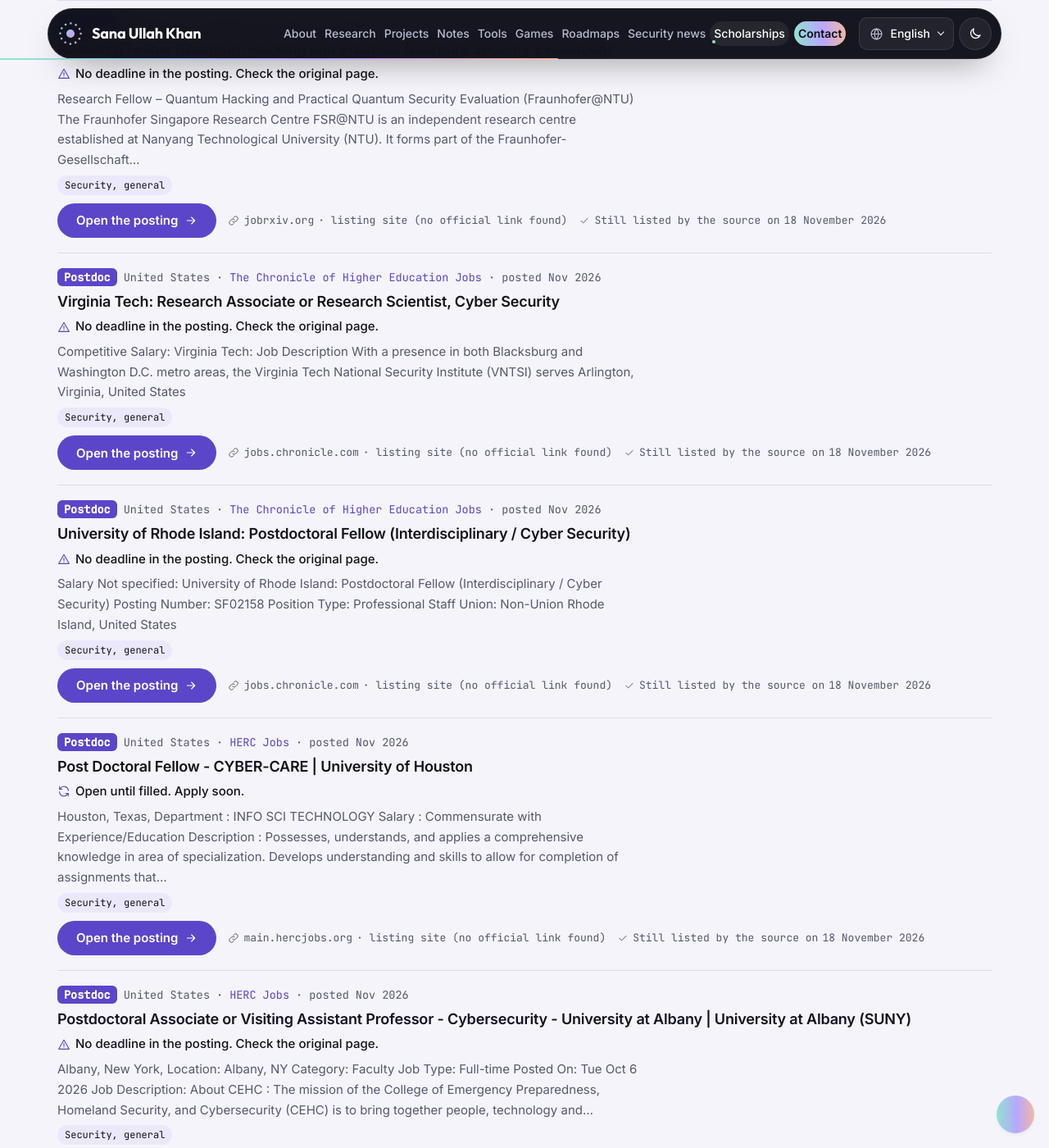
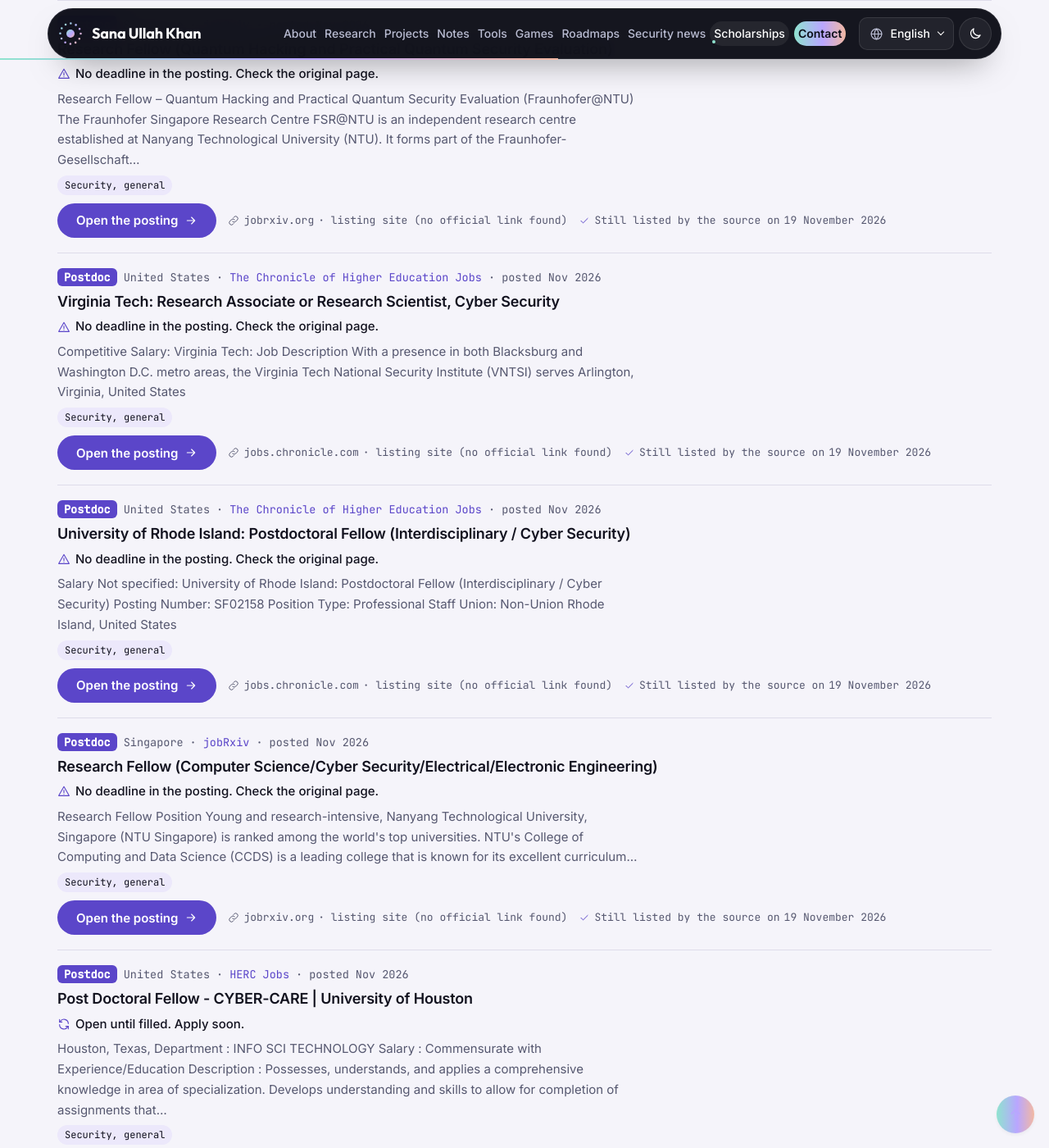
Before and after one commit to Sanaullah-Niazi/portfolio, a Jekyll site: the page built from scholarships/index.html, in a window 1280 px wide and 1400 px high, scrolled down 9829 px. Shown: the whole window at 82% size. Built offline with Jekyll 4.4.1, drawn with Linux system fonts in a browser that asks for light colours; some of the changed text lies outside the part shown.

Commit message:
Update security scholarships

```diff
--- a/_data/security_opportunities.json
+++ b/_data/security_opportunities.json
@@ -1,5 +1,5 @@
 {
- "updated": "2026-11-18T12:12:29Z",
+ "updated": "2026-11-19T12:06:21Z",
  "sources": [
   {
    "name": "IACR Jobs",
@@ -84,7 +84,7 @@
   {
    "name": "jobRxiv",
    "home": "https://jobrxiv.org",
-   "count": 5
+   "count": 6
   },
   {
    "name": "Times Higher Education Jobs",
@@ -112,7 +112,7 @@
    "posted": "2026-11-06",
    "deadline": "2026-11-20",
    "rolling": false,
-   "seen": "2026-11-18",
+   "seen": "2026-11-19",
    "excerpt": "3168,20 EUR per month: AALTO UNIVERSITY: You will investigate how people assess whether requests are genuine, and how interface interventions may support them in their judgments. Finland (FI)",
    "page_checked": "2026-11-06",
    "official": "http://www.aalto.fi/en/services/workday-recruiting-system-accessibility-interaction-overview"
@@ -131,7 +131,7 @@
    "posted": "2026-11-04",
    "deadline": "2026-11-26",
    "rolling": false,
-   "seen": "2026-11-18",
+   "seen": "2026-11-19",
    "excerpt": "University of Tartu, Institute of Computer Science; Tartu, Estonia. This doctoral research will investigate post-quantum cryptographic primitives and develop lightweight protocols for real-time applications, using power-system communication as the primary application domain. It…",
    "official": "https://crypto.cs.ut.ee/Main/PQCPosition2026-2"
   },
@@ -149,7 +149,7 @@
    "posted": "2026-10-01",
    "deadline": "2026-11-30",
    "rolling": false,
-   "seen": "2026-11-18",
+   "seen": "2026-11-19",
    "excerpt": "TVöD Bund, pay category 13: Max Planck Institute for the Study of Crime, Security and Law: The Department of Public Law at the Max Planck Institute for the Study of Crime, Security and Law in Freiburg im Breisgau, Germany (Director: Prof... Freiburg im Breisgau, Baden-Württemberg",
    "page_checked": "2026-11-01",
    "official": ""
@@ -169,7 +169,7 @@
    "posted": "2026-10-21",
    "deadline": "2026-12-01",
    "rolling": false,
-   "seen": "2026-11-18",
+   "seen": "2026-11-19",
    "excerpt": "Technical University of Darmstadt, Germany. The Cryptography and Privacy Engineering Group (ENCRYPTO) @CS Department @TU Darmstadt offers a full position for a Postdoctoral Researcher, available immediately and for 2 years.Our mission is to demonstrate that privacy can be…",
    "page_checked": "2026-11-10",
    "official": "https://encrypto.de/POSTDOC"
@@ -188,7 +188,7 @@
    "posted": "2026-11-07",
    "deadline": "2026-12-03",
    "rolling": false,
-   "seen": "2026-11-18",
+   "seen": "2026-11-19",
    "excerpt": "Deadline: December 3, 2026 Applications are open for the MCW Global Young Leaders Fellowship 2027. The Fellowship Program aims to mobilize young people with the skills and resources needed to create and implement vision plans in the areas of education, health, and economic…",
    "page_checked": "2026-11-08",
    "official": ""
@@ -207,7 +207,7 @@
    "posted": "2026-09-29",
    "deadline": "2026-12-15",
    "rolling": false,
-   "seen": "2026-11-18",
+   "seen": "2026-11-19",
    "excerpt": "National University of Singapore (NUS), School of Computing; Singapore. The ChocoLab at the National University of Singapore (NUS) is recruiting PhD students for the August 2027 intake. We study the security and correctness of the lower levels of computing. We find…",
    "official": "https://chocoresearch.com/openings/"
   },
@@ -226,7 +226,7 @@
    "posted": "2026-10-30",
    "deadline": "2026-12-31",
    "rolling": false,
-   "seen": "2026-11-18",
+   "seen": "2026-11-19",
    "excerpt": "CWI (Centrum Wiskunde & Informatica), Computer Security group; Amsterdam, The Netherlands. CWI Amsterdam has an opening for a fully funded 4-year PhD position in the Computer Security group (headed by Prof. Marten van Dijk), supervised by Dr. Chenglu Jin. The position is part of…",
    "official": "https://www.cwi.nl/en/jobs/vacancies/1348025/"
   },
@@ -245,7 +245,7 @@
    "posted": "2026-10-30",
    "deadline": "2027-01-05",
    "rolling": false,
-   "seen": "2026-11-18",
+   "seen": "2026-11-19",
    "excerpt": "Newcastle University, UK. PhD Studentship in Privacy-Preserving AI — Newcastle University, UK Applications are invited for a PhD project on “Privacy-Preserving AI for Assessing UK Data Centre Water Demand”, supervised by Dr Aydin Abadi at Newcastle University, with Dr Thomas…",
    "official": "https://iapetus.ac.uk/how-to-apply/"
   },
@@ -264,7 +264,7 @@
    "posted": "2026-11-12",
    "deadline": "2027-01-10",
    "rolling": false,
-   "seen": "2026-11-18",
+   "seen": "2026-11-19",
    "excerpt": "Postdoctoral Research Fellow in Privacy-Preserving Cryptography MathQuEST Postdoctoral Researcher on post-quantum cryptography This Postdoctoral position at Monash University is to undertake research on post-quantum cryptography as part of the ARC Centre of Excellence in…",
    "page_checked": "2026-11-12",
    "official": ""
@@ -283,7 +283,7 @@
    "posted": "2026-11-12",
    "deadline": "2027-02-15",
    "rolling": false,
-   "seen": "2026-11-18",
+   "seen": "2026-11-19",
    "excerpt": "University of Skövde Masters Degree Deadline: 15 Jan/15 Feb 2027 (annual) Study in: Sweden Course starts August 2027 Brief description: The University of Skövde Master’s Scholarships, funded by the Swedish Council for Higher Education, help citizens of countries outside the…",
    "page_checked": "2026-11-12",
    "official": ""
@@ -302,7 +302,7 @@
    "posted": "2026-10-28",
    "deadline": "2027-11-22",
    "rolling": false,
-   "seen": "2026-11-18",
+   "seen": "2026-11-19",
    "excerpt": "Texas A&M University - Central Texas: Job TitlePostdoctoral Researcher/Assistant Research Scientist – AI, Cybersecurity & High-Performance Research ComputingAgencyTexas A&M University - Ce Killeen, TX",
    "page_checked": "2026-11-01",
    "official": "https://www.tamuct.edu/human-resources/employment-opportunities.html"
@@ -323,7 +323,7 @@
    "posted": "2026-10-08",
    "deadline": "",
    "rolling": false,
-   "seen": "2026-11-18",
+   "seen": "2026-11-19",
    "excerpt": "Aarhus University, Department of Computer Science. The Aarhus Crypto Group invites expressions of interest for a two-year postdoc within the SPADE project (Secure Privacy-Preserving Analytics in Distributed Environments), starting on 1 January 2027 or later. SPADE is led by…",
    "page_checked": "2026-11-01",
    "official": ""
@@ -342,7 +342,7 @@
    "posted": "2026-10-08",
    "deadline": "",
    "rolling": false,
-   "seen": "2026-11-18",
+   "seen": "2026-11-19",
    "excerpt": "Technical University of Denmark, Copenhagen, Denmark. Are you a cybersecurity researcher interested in cyber-deception, empirical security, and adaptive cyber defense? Do you enjoy combining security experimentation with data-driven methods? This fully funded two-year…",
    "page_checked": "2026-11-01",
    "official": "https://efzu.fa.em2.oraclecloud.com/hcmUI/CandidateExperience/en/sites/CX_2001/job/8336/?utm_medium=jobshare&utm_source=External+Job+Share"
@@ -362,7 +362,7 @@
    "posted": "2026-10-08",
    "deadline": "",
    "rolling": false,
-   "seen": "2026-11-18",
+   "seen": "2026-11-19",
    "excerpt": "National Sun Yat-sen University, Department of Computer Science and Engineering; Kaohsiung, Taiwan. Applications are invited for a Postdoctoral Fellow in applied cryptography at the CANSEC Lab, Department of Computer Science and Engineering, National Sun Yat-sen University…",
    "page_checked": "2026-11-01",
    "official": ""
@@ -420,7 +420,7 @@
    "posted": "2026-10-21",
    "deadline": "",
    "rolling": true,
-   "seen": "2026-11-18",
+   "seen": "2026-11-19",
    "excerpt": "The Canadian Institute for Cybersecurity (CIC) University of New Brunswick (UNB). Research Areas Post-quantum cryptography and quantum-safe migration Cryptographic protocol design, analysis, and implementation Public-key cryptography, digital signatures, and key establishment…",
    "page_checked": "2026-11-01",
    "official": ""
@@ -439,7 +439,7 @@
    "posted": "2026-10-21",
    "deadline": "",
    "rolling": false,
-   "seen": "2026-11-18",
+   "seen": "2026-11-19",
    "excerpt": "Hefei National Laboratory, Hefei, China. A full‑time postdoctoral fellowship in symmetric-key cryptography is available at Hefei National Laboratory, China. The research work will focus on the following topics: 1. Design and cryptanalysis of symmetric key primitives, covering…",
    "page_checked": "2026-11-01",
    "official": ""
@@ -458,7 +458,7 @@
    "posted": "2026-10-21",
    "deadline": "",
    "rolling": false,
-   "seen": "2026-11-18",
+   "seen": "2026-11-19",
    "excerpt": "Stevens Institute of Technology, Hoboken, New Jersey, USA. I’m recruiting PhD students to join my group at Stevens Institute of Technology in Hoboken, New Jersey, directly across the Hudson River from New York City. Full funding is available to support new students. My research…",
    "page_checked": "2026-11-01",
    "official": ""
@@ -477,7 +477,7 @@
    "posted": "2026-10-21",
    "deadline": "",
    "rolling": false,
-   "seen": "2026-11-18",
+   "seen": "2026-11-19",
    "excerpt": "CEA-LIST, Paris-Saclay, France. We are looking for motivated Master's (M2) students with a strong background in mathematics, computer science, or cryptography for a internship on \"Homomorphic Authentication mechanisms for Encrypted Computation\". The topic will explore the…",
    "page_checked": "2026-11-01",
    "official": ""
@@ -496,7 +496,7 @@
    "posted": "2026-10-21",
    "deadline": "",
    "rolling": false,
-   "seen": "2026-11-18",
+   "seen": "2026-11-19",
    "excerpt": "University of Warwick, Dept. of Computer Science; Coventry, UK. I (https://varun-maram.github.io/) am recruiting PhD students to work with me on post-quantum cryptography and related areas at the University of Warwick, with an expected start in October 2027. The research topics…",
    "page_checked": "2026-11-01",
    "official": ""
@@ -517,7 +517,7 @@
    "posted": "2026-10-28",
    "deadline": "",
    "rolling": false,
-   "seen": "2026-11-18",
+   "seen": "2026-11-19",
    "excerpt": "$60,000 - $80,000 per annum: Old Dominion University: Conduct cutting-edge research on AI security and privacy-preserving systems, publish in top venues, and mentor students. Old Dominion University, Norfolk, Virginia",
    "page_checked": "2026-11-01",
    "official": "https://hera.odurf.odu.edu/careers/"
@@ -536,7 +536,7 @@
    "posted": "2026-11-02",
    "deadline": "",
    "rolling": false,
-   "seen": "2026-11-18",
+   "seen": "2026-11-19",
    "excerpt": "Competitive Salary: Mohamed bin Zayed University of Artificial Intelligence: Description The Computing and Mathematical Sciences Division at Mohamed bin Zayed University of Artificial Intelligence (MBZUAI) invites Abu Dhabi, United Arab Emirates",
    "page_checked": "2026-11-12",
    "official": ""
@@ -556,7 +556,7 @@
    "posted": "2026-11-04",
    "deadline": "",
    "rolling": false,
-   "seen": "2026-11-18",
+   "seen": "2026-11-19",
    "excerpt": "Norwegian University of Science and Technology. NTNU is hiring four fully funded PhD candidates in the interdisciplinary project Cryptology and Social Life: Sovereignty, security and society meet digital wallets. Two positions are in cryptography. Digital identity wallets, such…",
    "page_checked": "2026-11-05",
    "official": "https://www.jobbnorge.no/en/available-jobs/job/311003/cryptology-and-social-life"
@@ -575,7 +575,7 @@
    "posted": "2026-11-04",
    "deadline": "",
    "rolling": false,
-   "seen": "2026-11-18",
+   "seen": "2026-11-19",
    "excerpt": "Arbetsuppgifter I takt med att kraftsystemen blir alltmer digitaliserade och i högre grad förlitar sig på synkroniserade mätningar blir skyddet av övervakningsdata och kommunikation avgörande för en tillförlitlig nätdrift. Forskningen kommer att fokusera på hot som…",
    "page_checked": "2026-11-09",
    "official": "https://kth.varbi.com/en/what:job/jobID:987716/"
@@ -595,7 +595,7 @@
    "posted": "2026-11-06",
    "deadline": "",
    "rolling": false,
-   "seen": "2026-11-18",
+   "seen": "2026-11-19",
    "excerpt": "USI, Lugano, Switzerland. The cryptography group at Università della Svizzera italiana (USI) in Lugano, Switzerland, is looking for PhD students in applied cryptography. Position details Fully funded Ideal start: early to mid-2027 Duration: 4–5 years The project Cloud storages…",
    "page_checked": "2026-11-07",
    "official": ""
@@ -615,7 +615,7 @@
    "posted": "2026-11-06",
    "deadline": "",
    "rolling": false,
-   "seen": "2026-11-18",
+   "seen": "2026-11-19",
    "excerpt": "New Jersey Institute of Technology, Newark, New Jersey, USA. I am recruiting motivated Ph.D. students to join my new research group in the Department of Computer Science at NJIT, located in Newark, New Jersey. My research focuses on applied cryptography, particularly the design…",
    "page_checked": "2026-11-07",
    "official": ""
@@ -634,7 +634,7 @@
    "posted": "2026-11-06",
    "deadline": "",
    "rolling": false,
-   "seen": "2026-11-18",
+   "seen": "2026-11-19",
    "excerpt": "Postdoc in Cyber-Physical Security for Smart Grids As power systems become more digitalised and rely increasingly on synchronised measurements, protecting monitoring data and communications is essential for reliable grid operation. The research will focus on threats such as…",
    "page_checked": "2026-11-07",
    "official": ""
@@ -654,7 +654,7 @@
    "posted": "2026-11-06",
    "deadline": "",
    "rolling": false,
-   "seen": "2026-11-18",
+   "seen": "2026-11-19",
    "excerpt": "Researcher In Privacy-Preserving Ai The AICell Lab in the department of Applied Physics at KTH and Science for Life Laboratory is a new research group funded by the Data-driven Life Science Fellows program. The group, led by Wei Ouyang, focuses on building AI systems for…",
    "page_checked": "2026-11-08",
    "official": ""
@@ -673,7 +673,7 @@
    "posted": "2026-11-09",
    "deadline": "",
    "rolling": false,
-   "seen": "2026-11-18",
+   "seen": "2026-11-19",
    "excerpt": "Deadline: Ongoing Applications are open for the Chatham House Research Fellow Africa Programme 2026-2027. Housed within Chatham House, the Africa Programme supports improved understanding of politics, security, economies and socio-economic change across Africa, as well as the…",
    "page_checked": "2026-11-10",
    "official": ""
@@ -692,7 +692,7 @@
    "posted": "2026-11-11",
    "deadline": "",
    "rolling": false,
-   "seen": "2026-11-18",
+   "seen": "2026-11-19",
    "excerpt": "The net salary per month is 2000 USD: MOHAMMED VI POLYTECHNIC UNIVERSITY: The Mohammed VI Polytechnic University (UM6P) invites applications for a postdoctoral fellow position in plant stress biology ... Benguerir, Morocco (MA)",
    "page_checked": "2026-11-12",
    "official": ""
@@ -711,7 +711,7 @@
    "posted": "2026-11-11",
    "deadline": "",
    "rolling": false,
-   "seen": "2026-11-18",
+   "seen": "2026-11-19",
    "excerpt": "Research Fellow – Quantum Hacking and Practical Quantum Security Evaluation (Fraunhofer@NTU) The Fraunhofer Singapore Research Centre FSR@NTU is an independent research centre established at Nanyang Technological University (NTU). It forms part of the Fraunhofer-Gesellschaft…",
    "page_checked": "2026-11-18",
    "official": ""
@@ -730,7 +730,7 @@
    "posted": "2026-11-12",
    "deadline": "",
    "rolling": false,
-   "seen": "2026-11-18",
+   "seen": "2026-11-19",
    "excerpt": "Competitive Salary: Virginia Tech: Job Description With a presence in both Blacksburg and Washington D.C. metro areas, the Virginia Tech National Security Institute (VNTSI) serves Arlington, Virginia, United States",
    "page_checked": "2026-11-14",
    "official": ""
@@ -749,9 +749,28 @@
    "posted": "2026-11-17",
    "deadline": "",
    "rolling": false,
-   "seen": "2026-11-18",
+   "seen": "2026-11-19",
    "excerpt": "Salary Not specified: University of Rhode Island: Postdoctoral Fellow (Interdisciplinary / Cyber Security) Posting Number: SF02158 Position Type: Professional Staff Union: Non-Union Rhode Island, United States",
    "page_checked": "2026-11-18",
+   "official": ""
+  },
+  {
+   "id": "395c0e5f7cb9",
+   "title": "Research Fellow (Computer Science/Cyber Security/Electrical/Electronic Engineering)",
+   "url": "https://jobrxiv.org/job/research-fellow-computer-science-cyber-security-electrical-electronic-engineering/",
+   "source": "jobRxiv",
+   "level": "postdoc",
+   "fields": [
+    "general"
+   ],
+   "region": "asia",
+   "country": "SG",
+   "posted": "2026-11-18",
+   "deadline": "",
+   "rolling": false,
+   "seen": "2026-11-19",
+   "excerpt": "Research Fellow Position Young and research-intensive, Nanyang Technological University, Singapore (NTU Singapore) is ranked among the world's top universities. NTU's College of Computing and Data Science (CCDS) is a leading college that is known for its excellent curriculum…",
+   "page_checked": "2026-11-19",
    "official": ""
   },
   {
@@ -765,10 +784,10 @@
    ],
    "region": "usa",
    "country": "US",
-   "posted": "2026-11-18",
+   "posted": "2026-11-19",
    "deadline": "",
    "rolling": true,
-   "seen": "2026-11-18",
+   "seen": "2026-11-19",
    "excerpt": "Houston, Texas, Department : INFO SCI TECHNOLOGY Salary : Commensurate with Experience/Education Description : Possesses, understands, and applies a comprehensive knowledge in area of specialization. Develops understanding and skills to allow for completion of assignments that…",
    "page_checked": "2026-11-01",
    "official": ""
@@ -784,10 +803,10 @@
    ],
    "region": "usa",
    "country": "US",
-   "posted": "2026-11-18",
+   "posted": "2026-11-19",
    "deadline": "",
    "rolling": false,
-   "seen": "2026-11-18",
+   "seen": "2026-11-19",
    "excerpt": "Albany, New York, Location: Albany, NY Category: Faculty Job Type: Full-time Posted On: Tue Oct 6 2026 Job Description: About CEHC : The mission of the College of Emergency Preparedness, Homeland Security, and Cybersecurity (CEHC) is to bring together people, technology and…",
    "page_checked": "2026-11-01",
    "official": ""
@@ -795,327 +814,327 @@
  ],
  "programs": {
   "sfs": {
-   "checked": "2026-11-18",
+   "checked": "2026-11-19",
    "ok": true,
    "fails": 0
   },
   "cispa-phd": {
-   "checked": "2026-11-18",
+   "checked": "2026-11-19",
    "ok": true,
    "fails": 0
   },
   "mpi-sp": {
-   "checked": "2026-11-18",
+   "checked": "2026-11-19",
    "ok": true,
    "fails": 0
   },
   "cyberus": {
-   "checked": "2026-11-18",
+   "checked": "2026-11-19",
    "ok": true,
    "fails": 0
   },
   "ncsc-ace": {
-   "checked": "2026-11-18",
+   "checked": "2026-11-19",
    "ok": true,
    "fails": 0
   },
   "isc2-scholarships": {
-   "checked": "2026-11-18",
+   "checked": "2026-11-19",
    "ok": true,
    "fails": 0
   },
   "wicys": {
-   "checked": "2026-11-18",
+   "checked": "2026-11-19",
    "ok": true,
    "fails": 0
   },
   "google-phd": {
-   "checked": "2026-11-18",
+   "checked": "2026-11-19",
    "ok": true,
    "fails": 0
   },
   "msr-phd": {
-   "checked": "2026-11-18",
+   "checked": "2026-11-19",
    "ok": true,
    "fails": 0
   },
   "nvidia-fellowship": {
-   "checked": "2026-11-18",
+   "checked": "2026-11-19",
    "ok": true,
    "fails": 0
   },
   "apple-aiml": {
-   "checked": "2026-11-18",
+   "checked": "2026-11-19",
    "ok": true,
    "fails": 0
   },
   "ellis-phd": {
-   "checked": "2026-11-18",
+   "checked": "2026-11-19",
    "ok": true,
    "fails": 0
   },
   "ercim": {
-   "checked": "2026-11-18",
+   "checked": "2026-11-19",
    "ok": true,
    "fails": 0
   },
   "msca-dn": {
-   "checked": "2026-11-18",
+   "checked": "2026-11-19",
    "ok": true,
    "fails": 0
   },
   "mbzuai": {
-   "checked": "2026-11-18",
+   "checked": "2026-11-19",
    "ok": true,
    "fails": 0
   },
   "kaust": {
-   "checked": "2026-11-18",
+   "checked": "2026-11-19",
    "ok": true,
    "fails": 0
   },
   "chevening": {
-   "checked": "2026-11-18",
+   "checked": "2026-11-19",
    "ok": true,
    "fails": 0
   },
   "commonwealth": {
-   "checked": "2026-11-18",
+   "checked": "2026-11-19",
    "ok": true,
    "fails": 0
   },
   "gates-cambridge": {
-   "checked": "2026-11-18",
+   "checked": "2026-11-19",
    "ok": true,
    "fails": 0
   },
   "rhodes": {
-   "checked": "2026-11-18",
+   "checked": "2026-11-19",
    "ok": true,
    "fails": 0
   },
   "daad": {
-   "checked": "2026-11-18",
+   "checked": "2026-11-19",
    "ok": true,
    "fails": 0
   },
   "erasmus-mundus": {
-   "checked": "2026-11-18",
+   "checked": "2026-11-19",
    "ok": true,
    "fails": 0
   },
   "swiss-excellence": {
-   "checked": "2026-11-18",
+   "checked": "2026-11-19",
    "ok": true,
    "fails": 0
   },
   "eth-esop": {
-   "checked": "2026-11-18",
+   "checked": "2026-11-19",
    "ok": true,
    "fails": 0
   },
   "eiffel": {
-   "checked": "2026-11-18",
+   "checked": "2026-11-19",
    "ok": true,
    "fails": 0
   },
   "si-scholarship": {
-   "checked": "2026-11-18",
+   "checked": "2026-11-19",
    "ok": true,
    "fails": 0
   },
   "stipendium-hungaricum": {
-   "checked": "2026-11-18",
+   "checked": "2026-11-19",
    "ok": true,
    "fails": 0
   },
   "fulbright": {
-   "checked": "2026-11-18",
+   "checked": "2026-11-19",
    "ok": true,
    "fails": 0
   },
   "nsf-grfp": {
-   "checked": "2026-11-18",
+   "checked": "2026-11-19",
    "ok": true,
    "fails": 0
   },
   "knight-hennessy": {
-   "checked": "2026-11-18",
+   "checked": "2026-11-19",
    "ok": true,
    "fails": 0
   },
   "csc": {
-   "checked": "2026-11-18",
+   "checked": "2026-11-19",
    "ok": true,
    "fails": 0
   },
   "hkpfs": {
-   "checked": "2026-11-18",
+   "checked": "2026-11-19",
    "ok": true,
    "fails": 0
   },
   "mext": {
-   "checked": "2026-11-18",
+   "checked": "2026-11-19",
    "ok": true,
    "fails": 0
   },
   "gks": {
-   "checked": "2026-11-18",
+   "checked": "2026-11-19",
    "ok": true,
    "fails": 0
   },
   "singa": {
-   "checked": "2026-11-18",
+   "checked": "2026-11-19",
    "ok": true,
    "fails": 0
   },
   "hec": {
-   "checked": "2026-11-18",
+   "checked": "2026-11-19",
    "ok": true,
    "fails": 0
   },
   "turkiye": {
-   "checked": "2026-11-18",
+   "checked": "2026-11-19",
    "ok": true,
    "fails": 0
   },
   "australia-awards": {
-   "checked": "2026-11-18",
+   "checked": "2026-11-19",
    "ok": true,
    "fails": 0
   },
   "dir-hec": {
-   "checked": "2026-11-18",
+   "checked": "2026-11-19",
    "ok": true,
    "fails": 0
   },
   "dir-hec-portal": {
-   "checked": "2026-11-18",
+   "checked": "2026-11-19",
    "ok": true,
    "fails": 0
   },
   "dir-daad-pk": {
-   "checked": "2026-11-18",
+   "checked": "2026-11-19",
    "ok": true,
    "fails": 0
   },
   "dir-usefp": {
-   "checked": "2026-11-18",
+   "checked": "2026-11-19",
    "ok": true,
    "fails": 0
   },
   "dir-peef": {
-   "checked": "2026-11-18",
+   "checked": "2026-11-19",
    "ok": true,
    "fails": 0
   },
   "dir-euraxess": {
-   "checked": "2026-11-18",
+   "checked": "2026-11-19",
    "ok": true,
    "fails": 0
   },
   "dir-msca": {
-   "checked": "2026-11-18",
+   "checked": "2026-11-19",
    "ok": true,
    "fails": 0
   },
   "dir-daad-db": {
-   "checked": "2026-11-18",
+   "checked": "2026-11-19",
    "ok": false,
    "fails": 10
   },
   "dir-jobsacuk": {
-   "checked": "2026-11-18",
+   "checked": "2026-11-19",
    "ok": true,
    "fails": 0
   },
   "dir-findaphd": {
-   "checked": "2026-11-18",
+   "checked": "2026-11-19",
    "ok": true,
    "fails": 0
   },
   "dir-findamasters": {
-   "checked": "2026-11-18",
+   "checked": "2026-11-19",
    "ok": true,
    "fails": 0
   },
   "dir-academictransfer": {
-   "checked": "2026-11-18",
+   "checked": "2026-11-19",
    "ok": true,
    "fails": 0
   },
   "dir-academicpositions": {
-   "checked": "2026-11-18",
+   "checked": "2026-11-19",
    "ok": true,
    "fails": 0
   },
   "dir-universitypositions": {
-   "checked": "2026-11-18",
+   "checked": "2026-11-19",
    "ok": true,
    "fails": 0
   },
   "dir-scholarshipportal": {
-   "checked": "2026-11-18",
+   "checked": "2026-11-19",
    "ok": true,
    "fails": 0
   },
   "dir-research-germany": {
-   "checked": "2026-11-18",
+   "checked": "2026-11-19",
    "ok": true,
    "fails": 0
   },
   "dir-studyinnl": {
-   "checked": "2026-11-18",
+   "checked": "2026-11-19",
    "ok": true,
    "fails": 0
   },
   "dir-studyinfinland": {
-   "checked": "2026-11-18",
+   "checked": "2026-11-19",
    "ok": true,
    "fails": 0
   },
   "dir-studyinsweden": {
-   "checked": "2026-11-18",
+   "checked": "2026-11-19",
    "ok": true,
    "fails": 0
   },
   "dir-campusfrance": {
-   "checked": "2026-11-18",
+   "checked": "2026-11-19",
    "ok": true,
    "fails": 0
   },
   "dir-canada": {
-   "checked": "2026-11-18",
+   "checked": "2026-11-19",
    "ok": true,
    "fails": 0
   },
   "dir-manaaki": {
-   "checked": "2026-11-18",
+   "checked": "2026-11-19",
    "ok": true,
    "fails": 0
   },
   "dir-studyinjapan": {
-   "checked": "2026-11-18",
+   "checked": "2026-11-19",
    "ok": true,
    "fails": 0
   },
   "dir-studyinkorea": {
-   "checked": "2026-11-18",
+   "checked": "2026-11-19",
    "ok": true,
    "fails": 0
   },
   "dir-campuschina": {
-   "checked": "2026-11-18",
+   "checked": "2026-11-19",
    "ok": true,
    "fails": 0
   },
   "dir-worldbank": {
-   "checked": "2026-11-18",
+   "checked": "2026-11-19",
    "ok": true,
    "fails": 0
   },
   "dir-iacr": {
-   "checked": "2026-11-18",
+   "checked": "2026-11-19",
    "ok": true,
    "fails": 0
   }
```
